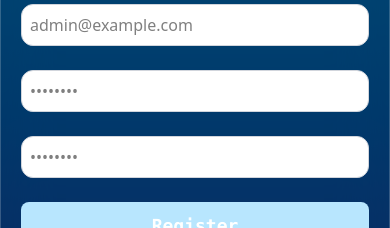
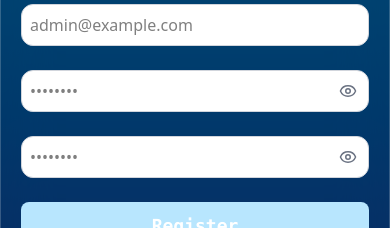
Before and after one commit to Naantuam/ABY, a React (Vite) app: page /register in a window 390 px wide. Shown: the part 382-610 px from the top of the page. Built offline with nearby package versions, Linux system fonts and the light colour scheme; no server answers.

Commit message:
login check

```diff
--- a/package.json
+++ b/package.json
@@ -5,6 +5,8 @@
   "type": "module",
   "scripts": {
     "dev": "vite",
+    "dev:render": "VITE_API_URL=https://abs-software-v2-1.onrender.com/api vite",
+    "dev:local": "VITE_API_URL=http://127.0.0.1:8000/api vite",
     "build": "vite build",
     "lint": "eslint .",
     "preview": "vite preview"
--- a/src/UserDetail/AuthComponents/InputField.jsx
+++ b/src/UserDetail/AuthComponents/InputField.jsx
@@ -1,30 +1,46 @@
-import React from 'react';
-// Import other necessary icons here as you add them
+import React, { useState } from "react";
+import { Eye, EyeOff } from "lucide-react";
 
-// Add a 'Icon' prop (capitalized because it's a component)
 const InputField = ({ id, type = "text", placeholder, value, onChange, Icon }) => {
+  const [showPassword, setShowPassword] = useState(false);
+
+  // Determine if this field is a password type
+  const isPassword = type === "password";
+  // Toggle between "password" and "text" for visibility
+  const inputType = isPassword && showPassword ? "text" : type;
+
   return (
     <div className="flex flex-col gap-y-2 w-full">
-      {/* Container to hold the icon and the input */}
       <div className="relative flex items-center w-full">
-        {/* Render the Icon component if it's provided */}
+        {/* Left-side icon */}
         {Icon && (
           <div className="absolute left-3 text-gray-500 pointer-events-none">
-            {/* The size prop ensures consistent icon size */}
             <Icon size={20} />
           </div>
         )}
 
-        {/* The input field */}
+        {/* Input field */}
         <input
           id={id}
-          type={type}
+          type={inputType}
           placeholder={placeholder}
           value={value}
           onChange={onChange}
-          // Conditionally adjust padding based on whether an Icon is present
-          className={`w-full p-2 sm:p-3 rounded-xl bg-white border border-gray-300 focus:outline-none focus:ring-2 focus:ring-blue-500 ${Icon ? 'pl-10 sm:pl-10' : ''}`}
+          className={`w-full p-2 sm:p-3 rounded-xl bg-white border border-gray-300 focus:outline-none focus:ring-2 focus:ring-blue-500 ${
+            Icon ? "pl-10 sm:pl-10" : ""
+          } ${isPassword ? "pr-10" : ""}`} // extra space for the eye icon
         />
+
+        {/* Right-side eye toggle (only for password fields) */}
+        {isPassword && (
+          <button
+            type="button"
+            onClick={() => setShowPassword(!showPassword)}
+            className="absolute right-3 text-gray-500 hover:text-gray-700 focus:outline-none"
+          >
+            {showPassword ? <EyeOff size={18} /> : <Eye size={18} />}
+          </button>
+        )}
       </div>
     </div>
   );
--- a/src/UserDetail/Login.jsx
+++ b/src/UserDetail/Login.jsx
@@ -1,4 +1,5 @@
 import React, { useState } from "react";
+import api from "../api";
 import AuthLayout from "./AuthComponents/AuthLayout"
 import AuthCard from "./AuthComponents/AuthCard"
 import AuthLink from "./AuthComponents/AuthLink"
@@ -9,14 +10,36 @@ import { Mail, Lock } from "lucide-react";
 
 const Login = () => {
   const [form, setForm] = useState({ email: "", password: "" });
+  const [loading, setLoading] = useState(false);
 
   const handleChange = (e) =>
     setForm({ ...form, [e.target.id]: e.target.value });
 
-  const handleSubmit = (e) => {
+  const handleSubmit = async (e) => {
     e.preventDefault();
-    window.location.href = "/Admin";
-    // 🔌 Call POST /api/auth/login
+    setLoading(true);
+
+    try {
+      const response = await api.post("/auth/login/", {
+        email: form.email,
+        password: form.password,
+      });
+
+      console.log("✅ Login success:", response.data);
+
+      // Optional: store token if backend returns one
+      if (response.data.token) {
+        localStorage.setItem("token", response.data.token);
+      }
+
+      // Redirect to Admin dashboard
+      window.location.href = "/Admin";
+    } catch (error) {
+      console.error("❌ Login failed:", error.response?.data || error.message);
+      alert("Invalid email or password. Please try again.");
+    } finally {
+      setLoading(false);
+    }
   };
 
   return (
@@ -28,7 +51,10 @@ const Login = () => {
             value={form.email} onChange={handleChange} Icon={Mail} />
           <InputField id="password" label="Password" type="password" placeholder="Password"
             value={form.password} onChange={handleChange} Icon={Lock} />
-          <AuthButton type="submit" label="Login" />
+          <AuthButton
+            type="submit"
+            label={loading ? "Logging in..." : "Login"}
+          />
         </form>
         <div className="flex justify-between items-center mt-4">
           <AuthLink to="/forgot-password">Forgot Password?</AuthLink>
```
Also changed, not shown: 1 other file (tests, documents, lock files or other folders).
